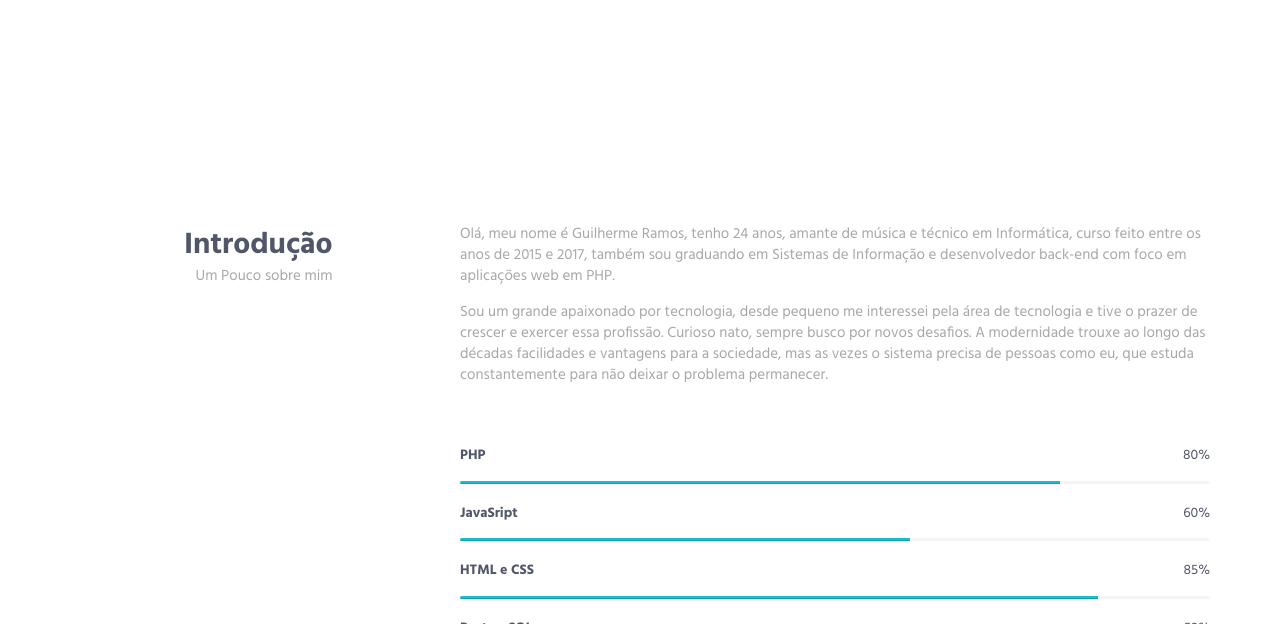
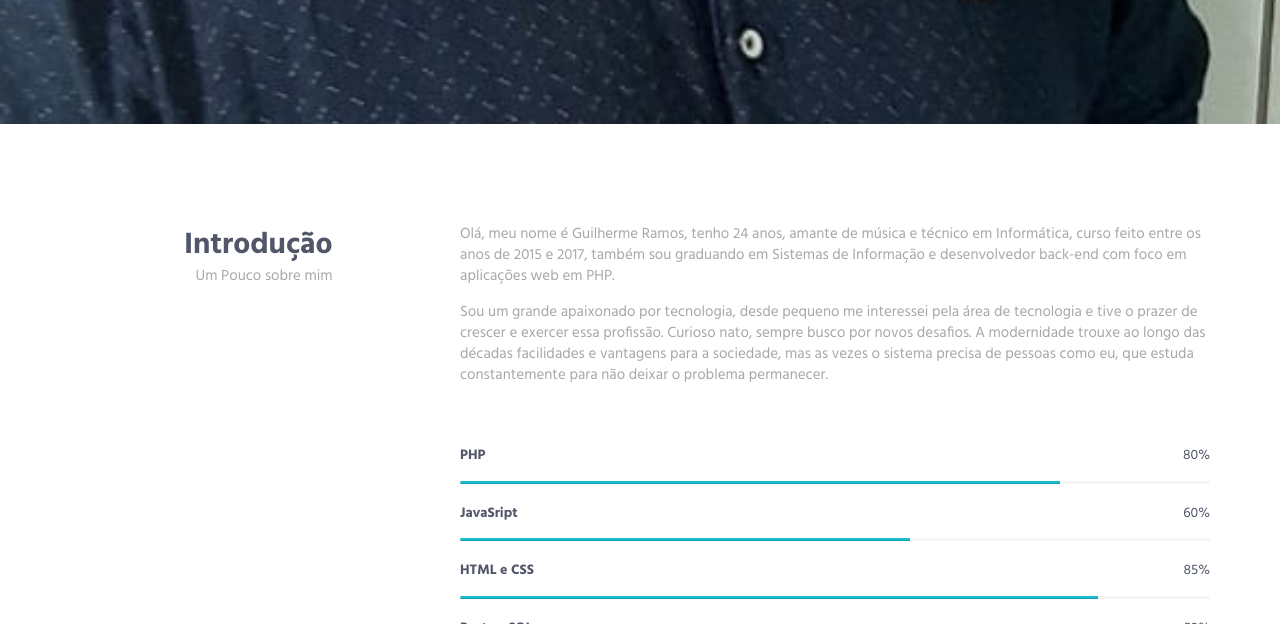
Before and after one commit to Guilherme-Ramos-php/PortifolioGuilherme, a plain HTML site: page index.html in a window 1280 px wide. Shown: the part 537-1161 px from the top of the page. Drawn offline with Linux system fonts and the light colour scheme.

Commit message:
Update index.html

```diff
--- a/index.html
+++ b/index.html
@@ -83,7 +83,7 @@
         <!--========== END HEADER ==========-->
 
         <!--========== SLIDER ==========-->
-        <div class="promo-block parallax-window" data-parallax="scroll" data-image-src="img/1920x1080/06.jpg">
+        <div class="promo-block parallax-window" data-parallax="scroll" data-image-src="img/principal/06.jpg">
             <div class="container">
                 <div class="row">
                     <div class="col-sm-6">
```
